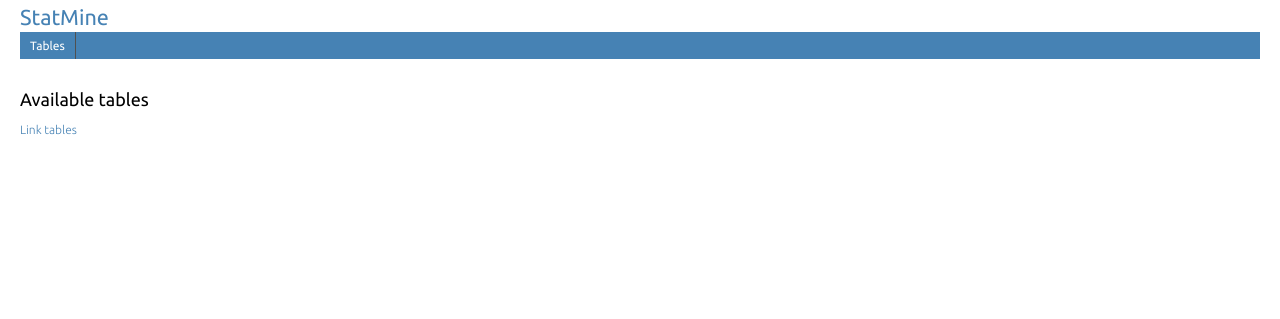
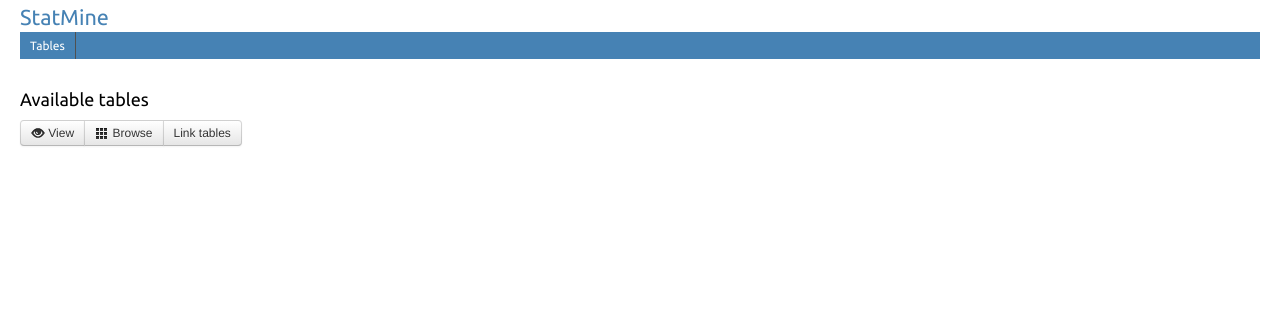
Before and after one commit to vsnijders/smp, a PHP site: page / in a window 1280 px wide. Shown: the top 319 px of the page. Run offline with PHP 8.4, Linux system fonts and the light colour scheme.

Commit message:
Styling of index.html

```diff
--- a/rook/www/css/index.css
+++ b/rook/www/css/index.css
@@ -2,6 +2,7 @@
   Specific formatting for index.html page
 */
 #tables {
+  margin-top: 5px;
   width : 100%;
 }
 #tables h3 a {
--- a/rook/www/index.html
+++ b/rook/www/index.html
@@ -43,24 +43,52 @@
 
           // Only show the link to page where tables can be linked when 2 tables
           // are selected; otherwise hide
-          $("#link_tables").hide();
+          $(".one, .two, .any").addClass("disabled");
           $("input").change(function() {
             var nselected = $("input:checked").length;
+            if (nselected > 0) {
+              $(".any").removeClass("disabled");
+            } else {
+              $(".any").addClass("disabled");
+            }
             if (nselected == 2) {
-              $("#link_tables").show();
+              $(".two").removeClass("disabled");
             } else {
-              $("#link_tables").hide();
+              $(".two").addClass("disabled");
+            }
+            if (nselected == 1) {
+              $(".one").removeClass("disabled");
+            } else {
+              $(".one").addClass("disabled");
             }
           });
         });
 
         // Handle clicks on the link link
         $("#link_tables").click(function() {
-          var tables = {
-            "table1": $($("input:checked")[0]).val(),
-            "table2": $($("input:checked")[1]).val()
-          };
-          window.open("link.html?table1=" + tables.table1 + "&table2=" + tables.table2, "_self", false);
+          if (!$(this).hasClass("disabled")) {
+            var tables = {
+              "table1": $($("input:checked")[0]).val(),
+              "table2": $($("input:checked")[1]).val()
+            };
+            window.open("link.html?table1=" + tables.table1 + "&table2=" + tables.table2, "_self", false);
+          }
+        });
+
+        // Handle clicks on the view link
+        $("#view_table").click(function() {
+          if (!$(this).hasClass("disabled")) {
+            var table = $($("input:checked")[0]).val();
+            window.open("visualise.html?table=" + table, "_self", false);
+          }
+        });
+
+        // Handle clicks on the browse link
+        $("#browse_table").click(function() {
+          if (!$(this).hasClass("disabled")) {
+            var table = $($("input:checked")[0]).val();
+            window.open("table.html?table=" + table, "_self", false);
+          }
         })
       });
     </script>
@@ -79,9 +107,15 @@
 
   <article>
     <h2>Available tables</h2>
+
+    <div class="btn-group">
+      <button id="view_table"   class="btn btn-small one"><i class="icon-eye-open"></i> View</button>
+      <button id="browse_table" class="btn btn-small one"><i class="icon-th"></i> Browse</button>
+      <button id="link_tables"  class="btn btn-small two">Link tables</button>
+    </div>
+
     <table id="tables">
     </table>
-    <p><a href="#" id="link_tables">Link tables</a></p>
   </article>
 
   <footer>
```
